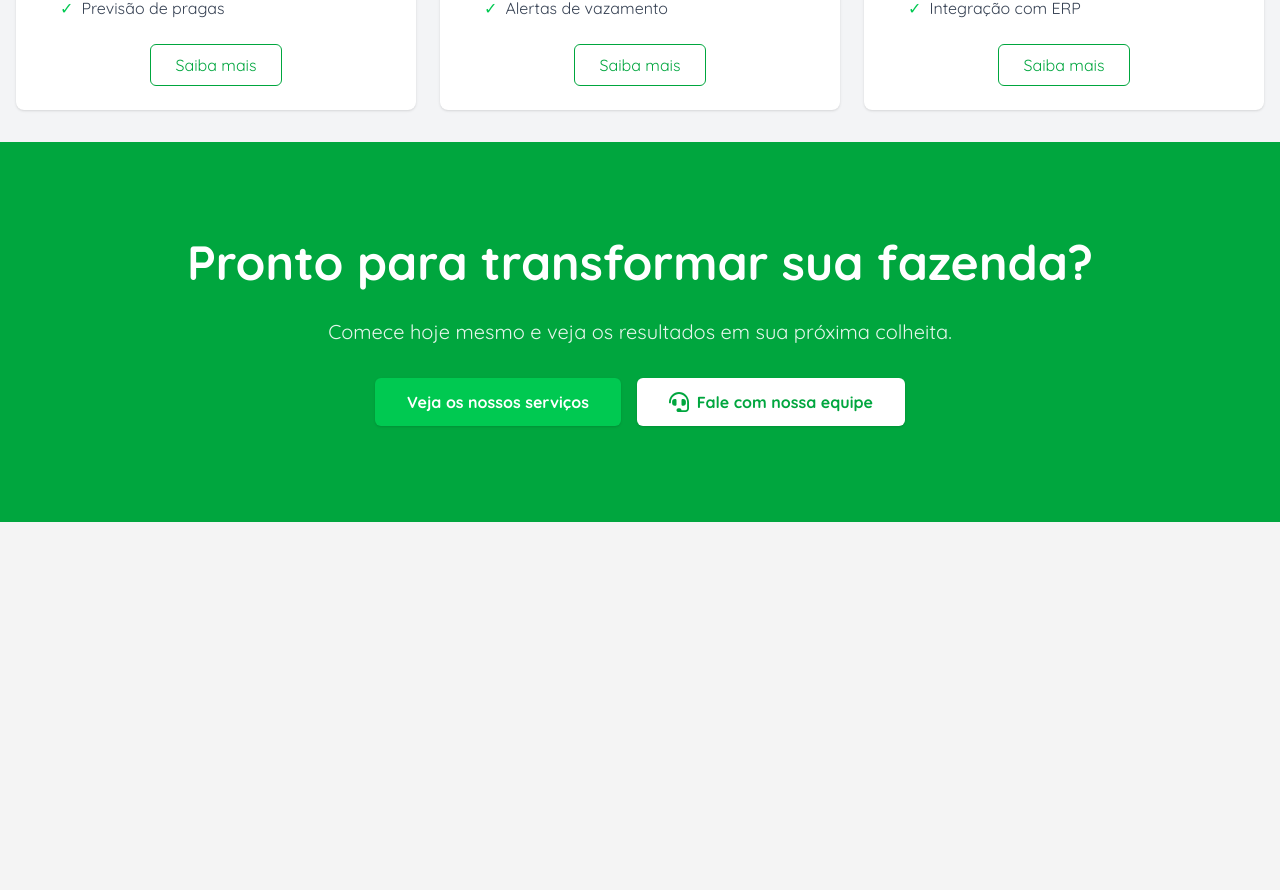
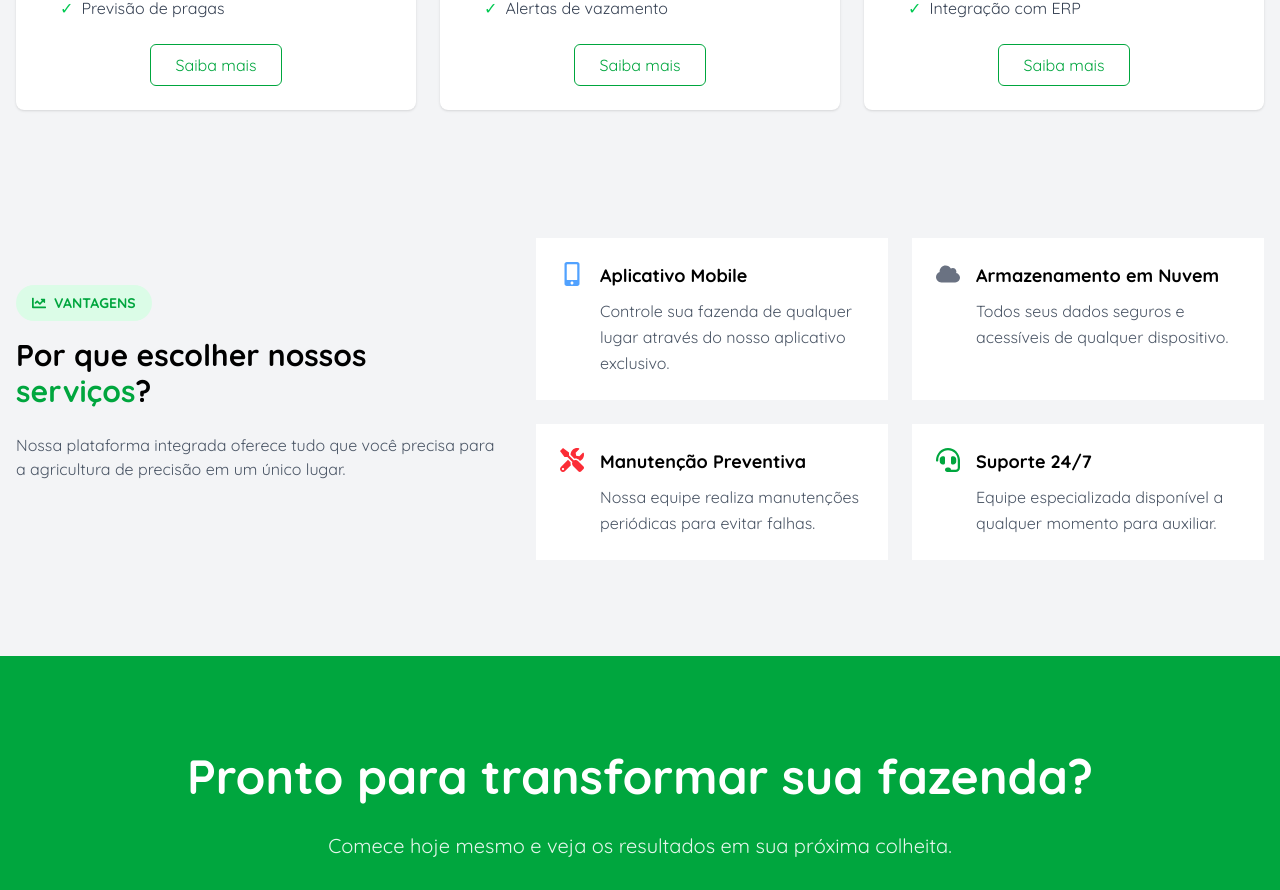
Before and after one commit to RodrigoM2004/smartfarm-reading-mss, a React (Vite) app in the folder frontend/: page / in a window 1280 px wide. Shown: the part 1852-2742 px from the top of the page. Before the commit the page ends 2374 px from the top, so only its background shows below. Built offline with nearby package versions, Linux system fonts and the light colour scheme.

Commit message:
feat(landing_page): adiciona componente de serviços adicionais

```diff
--- a/frontend/src/pages/landing/LandingPage.jsx
+++ b/frontend/src/pages/landing/LandingPage.jsx
@@ -5,9 +5,9 @@ import { FaWifi, FaTemperatureHigh, FaSun, FaTint, FaChartLine, FaLeaf } from "r
 import Button from "../../components/ui/Button";
 import Card from "./components/Card";
 import NavLanding from "/src/components/NavLanding/NavLanding.jsx";
-import { mainServices } from "../../utils/constants/services-list";
+import { additionalServices, mainServices } from "../../utils/constants/services-list";
 import { ServiceCard } from "./components/ServiceCard";
-
+import { AdditionalServiceCard } from "./components/AdditionalServiceCard";
 
 export default function LandingPage() {
 
@@ -135,6 +135,30 @@ export default function LandingPage() {
       </div>
 
       {/* Additional Services */}
+      <div className="bg-gray-100 py-16 md:py-24">
+        <div className="container mx-auto px-4">
+          <div className="flex flex-col lg:flex-row items-center">
+            <div className="lg:w-5/12 mb-12 lg:mb-0 lg:pr-10">
+              <div className="inline-flex items-center bg-green-100 text-green-600 mb-4 py-2 px-4 rounded-full text-sm font-semibold">
+                <FaChartLine className="mr-2" /> VANTAGENS
+              </div>
+              <h2 className="text-3xl font-bold mb-6">
+                Por que escolher nossos <span className="text-green-600">serviços</span>?
+              </h2>
+              <p className="text-gray-600 mb-8">
+                Nossa plataforma integrada oferece tudo que você precisa para a agricultura de precisão em um único lugar.
+              </p>
+            </div>
+            <div className="lg:w-7/12">
+              <div className="grid grid-cols-1 md:grid-cols-2 gap-6">
+                {additionalServices.map((service, index) => (
+                  <AdditionalServiceCard key={index} service={service} />
+                ))}
+              </div>
+            </div>
+          </div>
+        </div>
+      </div>
     </div>
     </>
   );
--- /dev/null
+++ b/frontend/src/pages/landing/components/AdditionalServiceCard.jsx
@@ -0,0 +1,15 @@
+import React from "react";
+
+export function AdditionalServiceCard({ service }) {
+  return (
+    <div className="flex bg-white p-6 transition-all duration-300 h-full">
+      <div className="mr-4 text-gray-300 flex-shrink-0">
+        {service.icon}
+      </div>
+      <div>
+        <h4 className="text-lg font-bold mb-2">{service.title}</h4>
+        <p className="text-gray-600 leading-relaxed">{service.description}</p>
+      </div>
+    </div>
+  );
+}
--- a/frontend/src/utils/constants/services-list.jsx
+++ b/frontend/src/utils/constants/services-list.jsx
@@ -38,3 +38,26 @@ export const mainServices = [
     ]
   }
 ];
+
+export const additionalServices = [
+  {
+    icon: <FaMobileAlt className="text-blue-400" size={24} />,
+    title: "Aplicativo Mobile",
+    description: "Controle sua fazenda de qualquer lugar através do nosso aplicativo exclusivo."
+  },
+  {
+    icon: <FaCloud className="text-gray-500" size={24} />,
+    title: "Armazenamento em Nuvem",
+    description: "Todos seus dados seguros e acessíveis de qualquer dispositivo."
+  },
+  {
+    icon: <FaTools className="text-red-500" size={24} />,
+    title: "Manutenção Preventiva",
+    description: "Nossa equipe realiza manutenções periódicas para evitar falhas."
+  },
+  {
+    icon: <FaHeadset className="text-green-600" size={24} />,
+    title: "Suporte 24/7",
+    description: "Equipe especializada disponível a qualquer momento para auxiliar."
+  }
+];
```
